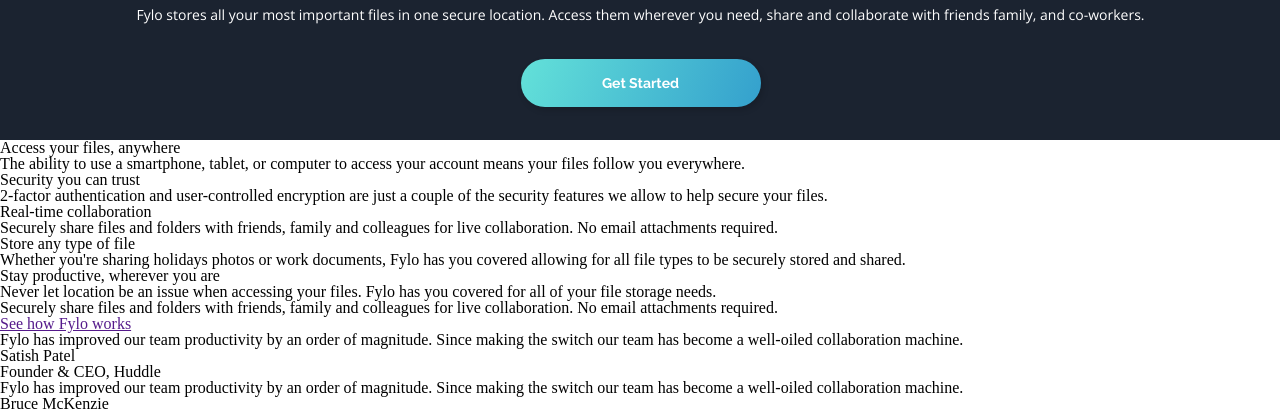
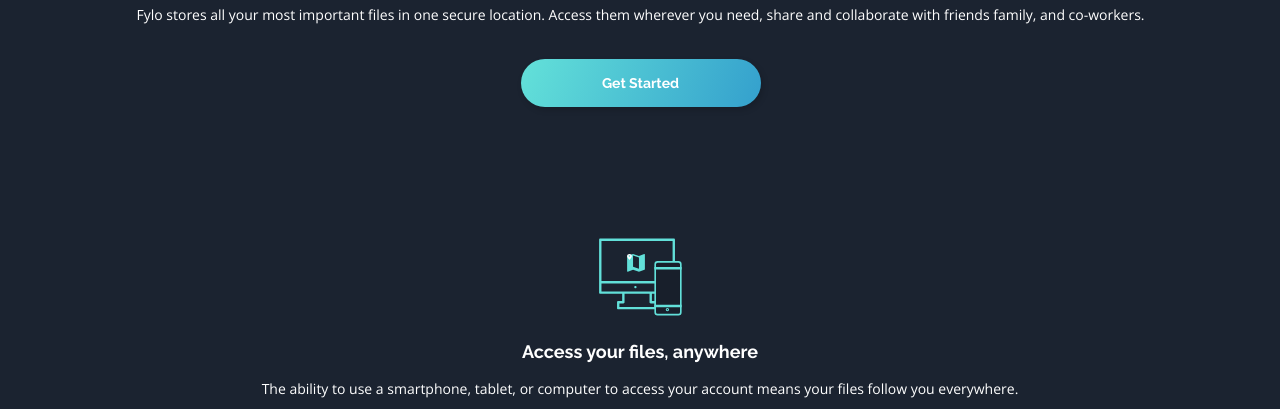
Before and after one commit to norman02/fylo-dark-theme-landing-page, a plain HTML site: page index.html in a window 1280 px wide. Shown: the part 411-820 px from the top of the page. Drawn offline with nearby package versions, Linux system fonts and the light colour scheme.

Commit message:
style features

```diff
--- a/scss/abstracts/_variables.scss
+++ b/scss/abstracts/_variables.scss
@@ -8,5 +8,8 @@ $nav-background: $very-dark-blue;
 $header-background-color:$very-dark-blue;
 $header-text-color: white;
 
+$main-background-color: $very-dark-blue;
+$main-text-color: white;
+
 $highlight-color-one: $aqau;
 $highlight-color-two: $light-blue;
--- /dev/null
+++ b/scss/layout/_features.scss
@@ -0,0 +1,20 @@
+.features {
+    padding: 0 toRem(27);
+    background-color: $main-background-color;
+    color: $main-text-color;
+    text-align: center;
+
+    .feature {
+        margin-top: toRem(98);
+
+        h2 {
+            @include raleway(18, 24, 700);
+            margin-top: toRem(21);
+        }
+
+        p {
+            @include open-sans(14, 21, 400);
+            margin-top: toRem(14);
+        }
+    }
+}
--- a/scss/main.scss
+++ b/scss/main.scss
@@ -7,15 +7,21 @@
 
 @import 'layout/navigation';
 @import 'layout/header';
+@import 'layout/features';
 
 @import 'components/buttons';
+
+body {
+    background-color: $main-background-color;
+}
 
 img {
     display: none;
 }
 
 nav,
-header {
+header,
+.features {
     img {
         display: inline;
     }
```
Also changed, not shown: css/main.css, 1 other file.
